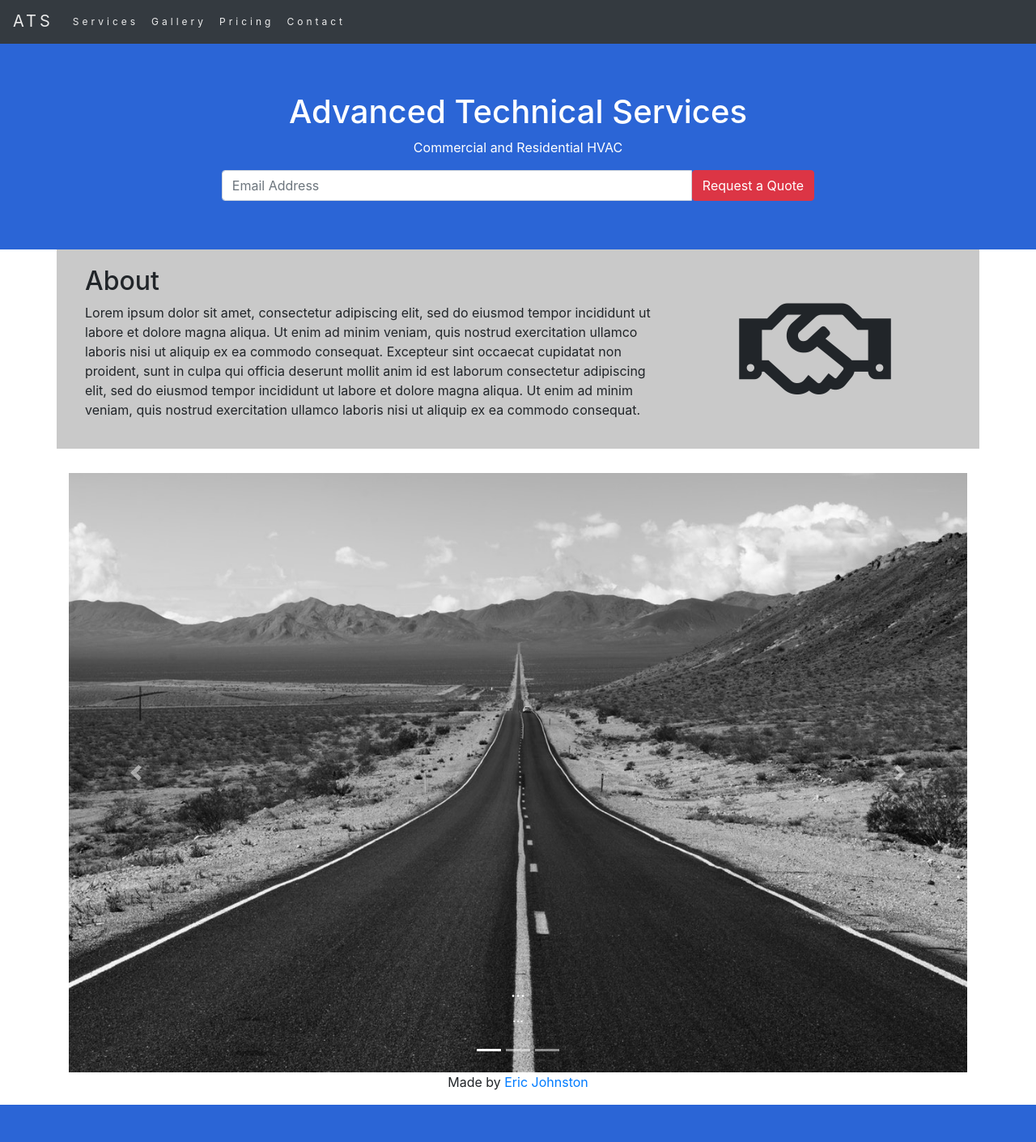
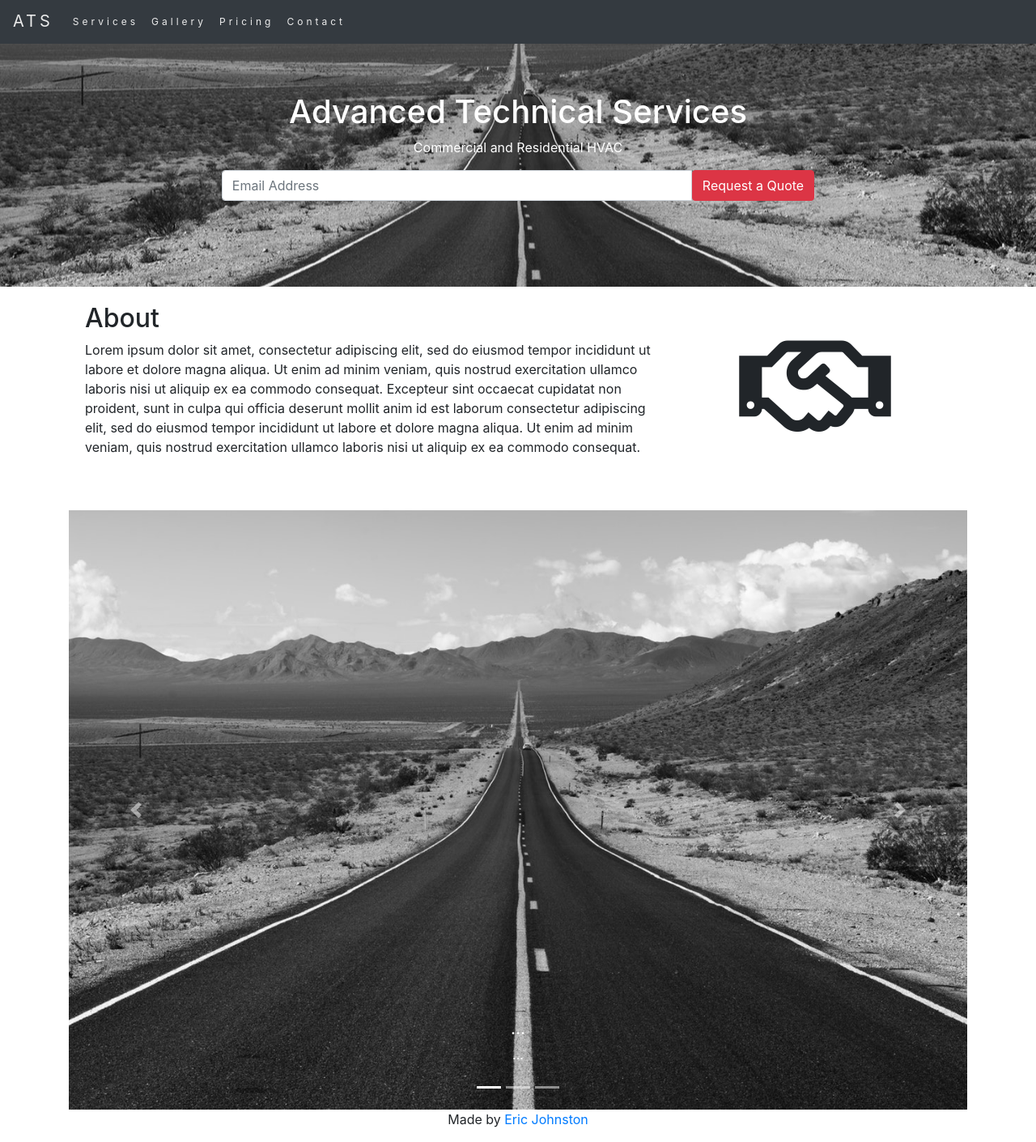
Before and after one commit to emjohn612/advancedTechnicalServices, a PHP site: page / in a window 1280 px wide. Shown: the whole page at 81% size. Before the commit the page ends 1364 px from the top, so only its background shows below. Run offline with PHP 8.4, Linux system fonts and the light colour scheme; some libraries are stand-ins or nearby versions.

Commit message:
fix issue with cotent covering about section when nav button is clicked

```diff
--- a/css/styles.css
+++ b/css/styles.css
@@ -1,11 +1,33 @@
-.container-fluid {
+/* .container-fluid {
     padding-right:0;
     padding-left:0;
     margin-right:auto;
     margin-left:auto
+} */
+header {
+    height: 300px;
+    background: url(../img/img1.jpeg) no-repeat;
+    background-size: cover;
+    background-position: center;
 }
+/* header::before {
+    content: "";
+    position: absolute;
+    top: 0;
+    bottom: 0;
+    left: 0;
+    min-width: 100%;
+    /* min-height: 100%; */
+    /* height: inherit;
+    opacity: 1;
+    z-index: -1;
+    background: url(../img/img1.jpeg) no-repeat;
+    background-size: cover;
+    background-position: center;
+} */
 .jumbotron {
-    background-color: #2b65d6;
+    /* background-color: #2b65d6; */
+    background-color: transparent;
     color: #ffffff;
     padding: 60px 25px;
     margin-bottom: 0;
@@ -14,7 +36,7 @@
 .navbar {
     margin-top: -1px;
     margin-bottom: 0;
-    background-color: #2b65d6;
+    /* background-color: #2b65d6; */
     z-index: 9999;
     border: 0;
     font-size: 12px !important;
@@ -40,7 +62,7 @@
     font-size: 200px;
 }
 #about {
-  background-color: #c9c9c9;
+  /* background-color: #e9ecef; */
   margin-bottom: 30px;
 }
 #about .row {
```
